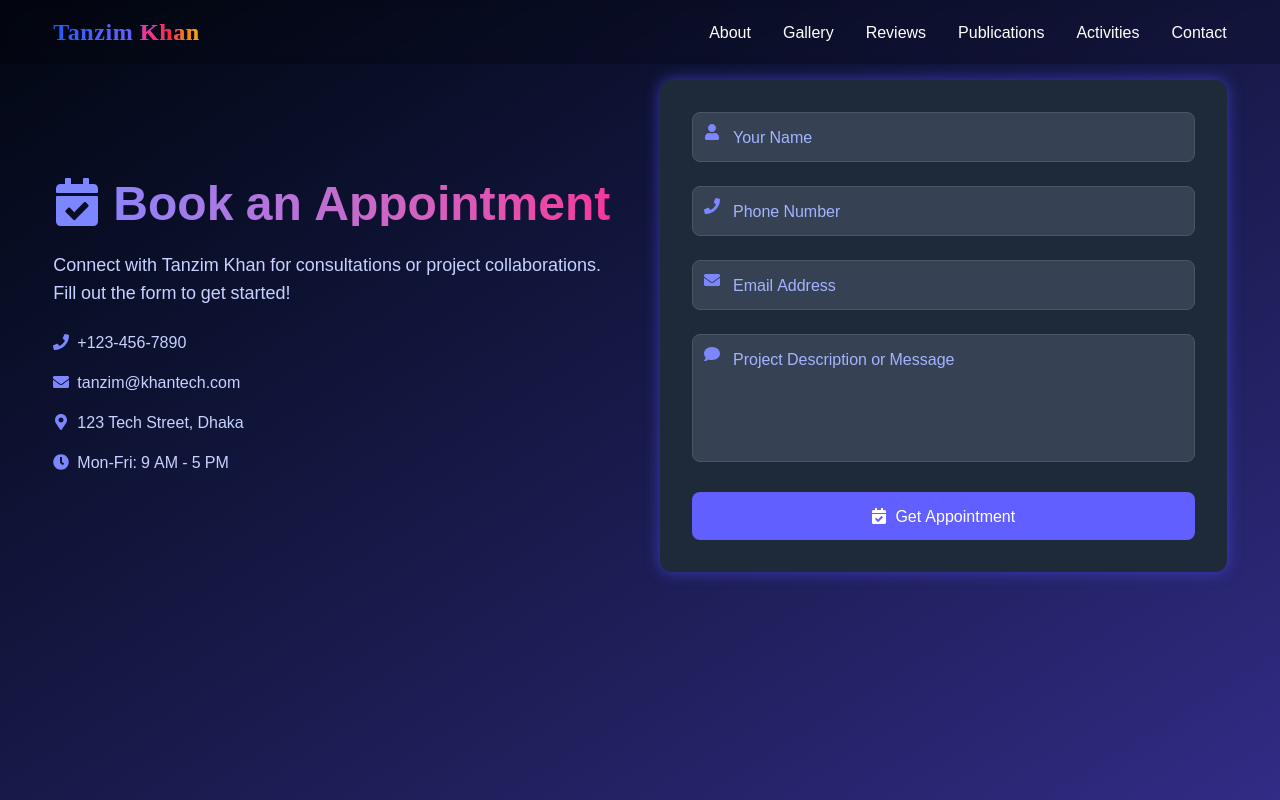
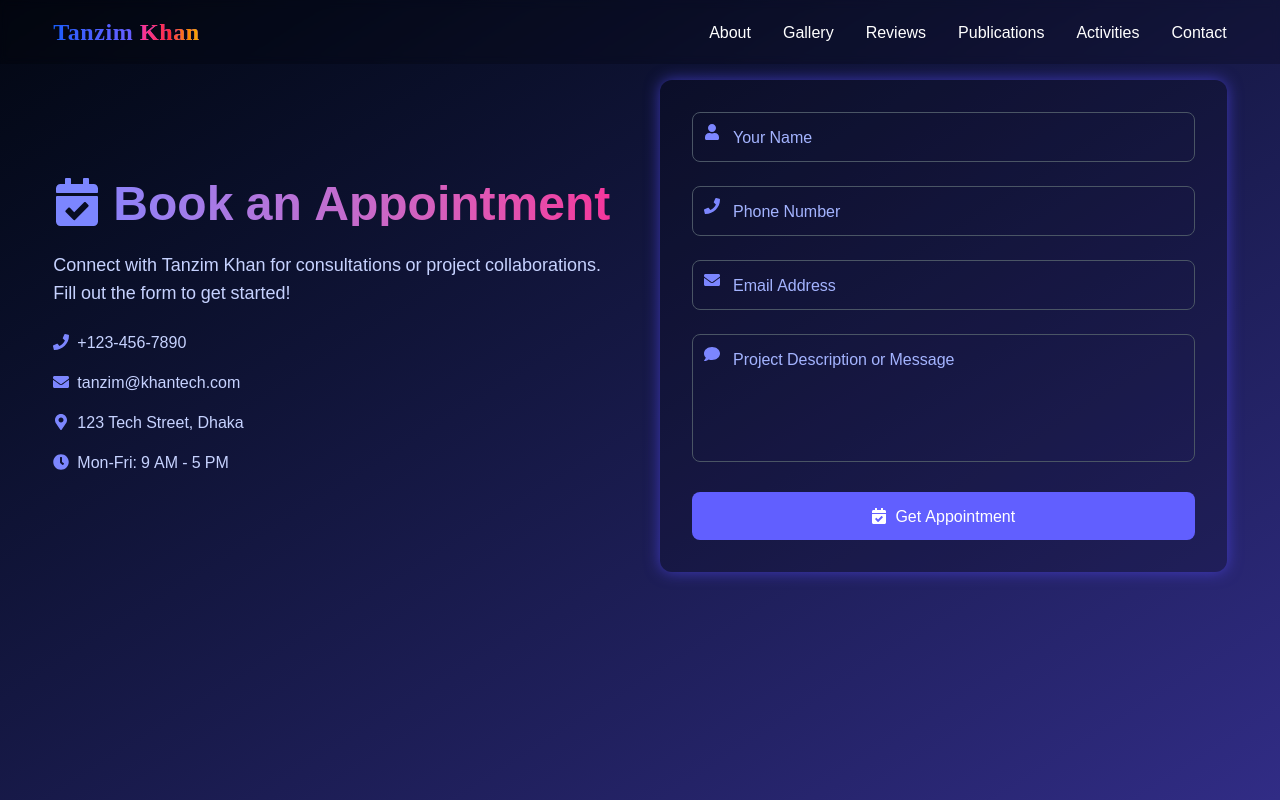
Before and after one commit to akweb69/Tanzim-Protfolio-client, a React (Vite) app: page /appointment in a window 1280 px wide. Shown: the top 800 px of the page. Built offline with nearby package versions, Linux system fonts and the light colour scheme; a web font is replaced by a local one.

Commit message:
asdskahdjkhask kajsdhkjas dkja hdkjash dkjasdasdkjashdsdfdswsdsdsd

```diff
--- a/src/components/AffiliationsAndLeaderships.jsx
+++ b/src/components/AffiliationsAndLeaderships.jsx
@@ -47,7 +47,7 @@ const AffiliationsAndLeaderships = () => {
                         {/* Right Side: Content Box */}
                         {selectedLeadership && (
                             <motion.div
-                                className="md:col-span-2 bg-gray-800/70 backdrop-blur-lg p-4 sm:p-6 rounded-xl shadow-lg border border-gray-700/50 order-1 md:order-2"
+                                className="md:col-span-2 bg-[rgba(0,0,0,0.2)] backdrop-blur-lg p-4 sm:p-6 rounded-xl shadow-lg border border-gray-700/50 order-1 md:order-2"
                                 initial={{ opacity: 0, x: 30 }}
                                 animate={{ opacity: 1, x: 0 }}
                                 transition={{ duration: 0.6 }}
@@ -86,8 +86,8 @@ const AffiliationsAndLeaderships = () => {
                                 <motion.div
                                     key={lead._id}
                                     className={`p-4 rounded-lg cursor-pointer transition-all border border-gray-700/50 mb-4 ${selectedLeadership?._id === lead._id
-                                        ? "bg-cyan-400/20 shadow-lg"
-                                        : "bg-gray-800/70 hover:bg-gray-700/70"
+                                        ? "bg-indigo-900/90 shadow-lg"
+                                        : "bg-[rgba(0,0,0,0.2)] hover:bg-indigo-700"
                                         }`}
                                     initial={{ opacity: 0, x: -30 }}
                                     whileInView={{ opacity: 1, x: 0 }}
--- a/src/components/Appointment.jsx
+++ b/src/components/Appointment.jsx
@@ -108,7 +108,7 @@ const Appointment = () => {
 
                 {/* Right Form */}
                 <motion.form
-                    className="bg-gray-800 p-8 rounded-xl shadow-[0_0_15px_rgba(79,70,229,0.7)] flex flex-col gap-6 relative"
+                    className="bg-[rgba(0,0,0,0.2)] p-8 rounded-xl shadow-[0_0_15px_rgba(79,70,229,0.7)] flex flex-col gap-6 relative"
                     onSubmit={handleSubmit}
                     initial={{ x: 100, opacity: 0 }}
                     animate={{ x: 0, opacity: 1 }}
@@ -123,7 +123,7 @@ const Appointment = () => {
                             placeholder="Your Name"
                             value={formData.name}
                             onChange={handleChange}
-                            className="w-full pl-10 p-3 rounded-lg bg-gray-700 text-white placeholder-indigo-300 border border-gray-600 focus:border-indigo-400 focus:outline-none focus:shadow-[0_0_8px_rgba(79,70,229,0.5)] transition-all duration-300"
+                            className="w-full pl-10 p-3 rounded-lg  text-white placeholder-indigo-300 border border-gray-600 focus:border-indigo-400 focus:outline-none focus:shadow-[0_0_8px_rgba(79,70,229,0.5)] transition-all duration-300"
                             disabled={loading}
                         />
                     </div>
@@ -135,7 +135,7 @@ const Appointment = () => {
                             placeholder="Phone Number"
                             value={formData.phone}
                             onChange={handleChange}
-                            className="w-full pl-10 p-3 rounded-lg bg-gray-700 text-white placeholder-indigo-300 border border-gray-600 focus:border-indigo-400 focus:outline-none focus:shadow-[0_0_8px_rgba(79,70,229,0.5)] transition-all duration-300"
+                            className="w-full pl-10 p-3 rounded-lg  text-white placeholder-indigo-300 border border-gray-600 focus:border-indigo-400 focus:outline-none focus:shadow-[0_0_8px_rgba(79,70,229,0.5)] transition-all duration-300"
                             disabled={loading}
                         />
                     </div>
@@ -147,7 +147,7 @@ const Appointment = () => {
                             placeholder="Email Address"
                             value={formData.email}
                             onChange={handleChange}
-                            className="w-full pl-10 p-3 rounded-lg bg-gray-700 text-white placeholder-indigo-300 border border-gray-600 focus:border-indigo-400 focus:outline-none focus:shadow-[0_0_8px_rgba(79,70,229,0.5)] transition-all duration-300"
+                            className="w-full pl-10 p-3 rounded-lg  text-white placeholder-indigo-300 border border-gray-600 focus:border-indigo-400 focus:outline-none focus:shadow-[0_0_8px_rgba(79,70,229,0.5)] transition-all duration-300"
                             disabled={loading}
                         />
                     </div>
@@ -158,7 +158,7 @@ const Appointment = () => {
                             placeholder="Project Description or Message"
                             value={formData.description}
                             onChange={handleChange}
-                            className="w-full pl-10 p-3 rounded-lg bg-gray-700 text-white placeholder-indigo-300 border border-gray-600 focus:border-indigo-400 focus:outline-none focus:shadow-[0_0_8px_rgba(79,70,229,0.5)] transition-all duration-300 h-32 resize-none"
+                            className="w-full pl-10 p-3 rounded-lg  text-white placeholder-indigo-300 border border-gray-600 focus:border-indigo-400 focus:outline-none focus:shadow-[0_0_8px_rgba(79,70,229,0.5)] transition-all duration-300 h-32 resize-none"
                             disabled={loading}
                         />
                     </div>
--- a/src/components/Reviews.jsx
+++ b/src/components/Reviews.jsx
@@ -46,7 +46,7 @@ const Reviews = () => {
                         {reviews.map((review, index) => (
                             <motion.div
                                 key={review._id}
-                                className="bg-[rgba(0,0,0,0.3)] backdrop-blur-xs p-4 sm:p-6 rounded-2xl shadow-xl flex flex-col items-center"
+                                className="bg-[rgba(0,0,0,0.2)] backdrop-blur-xs p-4 sm:p-6 rounded-2xl shadow-xl flex flex-col items-center"
                                 initial={{ opacity: 0, y: 20 }}
                                 whileInView={{ opacity: 1, y: 0 }}
                                 transition={{ duration: 0.5, delay: index * 0.1 }}
@@ -75,7 +75,7 @@ const Reviews = () => {
                                 </div>
 
                                 {/* Comment */}
-                                <div className="relative bg-[rgba(0,0,0,0.3)] backdrop-blur-sm p-4 sm:p-5 rounded-xl text-center">
+                                <div className="relative bg-[rgba(0,0,0,0.2)] backdrop-blur-sm p-4 sm:p-5 rounded-xl text-center">
                                     <FaQuoteLeft className="absolute -top-3 sm:-top-4 -left-2 sm:-left-3 text-blue-400 text-xl sm:text-2xl" />
                                     <p className="text-gray-200 text-sm leading-relaxed">{review.message}</p>
                                 </div>
--- a/src/components/TrainingAndCertificate.jsx
+++ b/src/components/TrainingAndCertificate.jsx
@@ -64,7 +64,7 @@ const TrainingAndCertificate = () => {
                         {trainings?.map((training, index) => (
                             <motion.div
                                 key={training?._id}
-                                className="bg-gray-800/70 backdrop-blur-lg p-6 rounded-xl shadow-lg border border-gray-700/50 hover:shadow-2xl transition-all"
+                                className="bg-[rgba(0,0,0,0.2)] p-6 rounded-xl shadow-lg border border-gray-700/50 hover:shadow-2xl transition-all"
                                 initial={{ opacity: 0, y: 30 }}
                                 whileInView={{ opacity: 1, y: 0 }}
                                 viewport={{ once: true }}
```
Also changed, not shown: src/components/Activities.jsx (+4 -4 lines).
